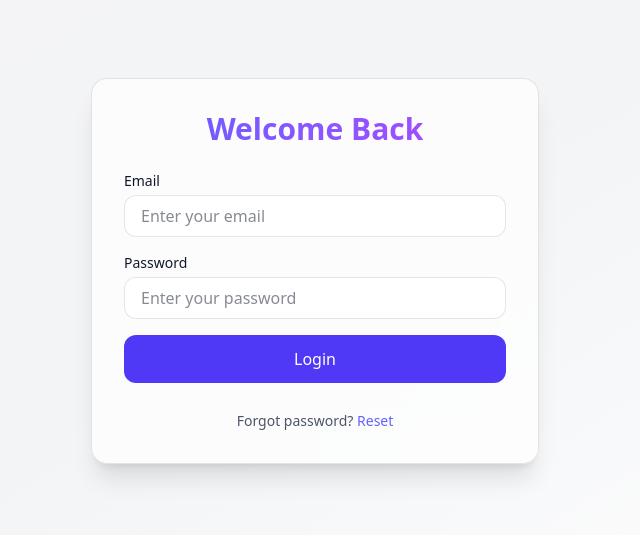
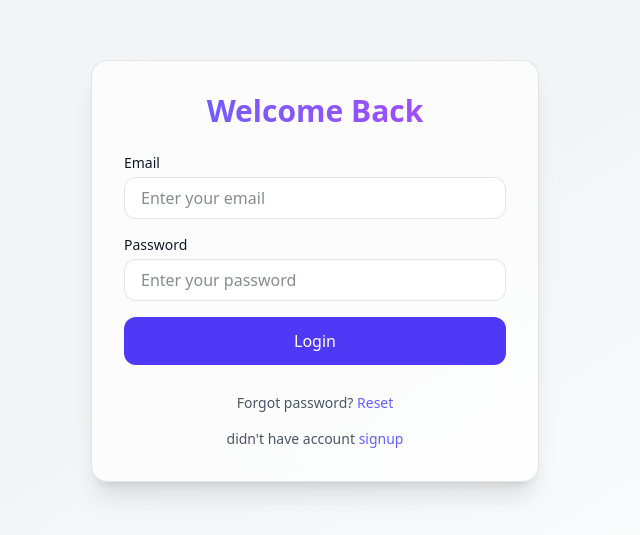
Before and after one commit to satyamdevv27/AI-language-tutor, a React (Vite) app in the folder frontend/: page / in a window 1280 px wide. Shown: the part 129-664 px from the top of the page, without its empty margins (325-965 px from the left). Built offline with nearby package versions, Linux system fonts and the light colour scheme; no server answers.

Commit message:
signup issue fixed

```diff
--- a/frontend/src/pages/login.jsx
+++ b/frontend/src/pages/login.jsx
@@ -114,6 +114,13 @@ function Login() {
               Reset
             </Link>
           </p>
+
+          <p className="text-center text-sm mt-3 text-gray-600 dark:text-zinc-400">
+            didn't have account{" "}
+            <Link to="/signup" className="text-indigo-500 hover:underline">
+              signup
+            </Link>
+          </p>
         </form>
       </div>
     </div>
```
